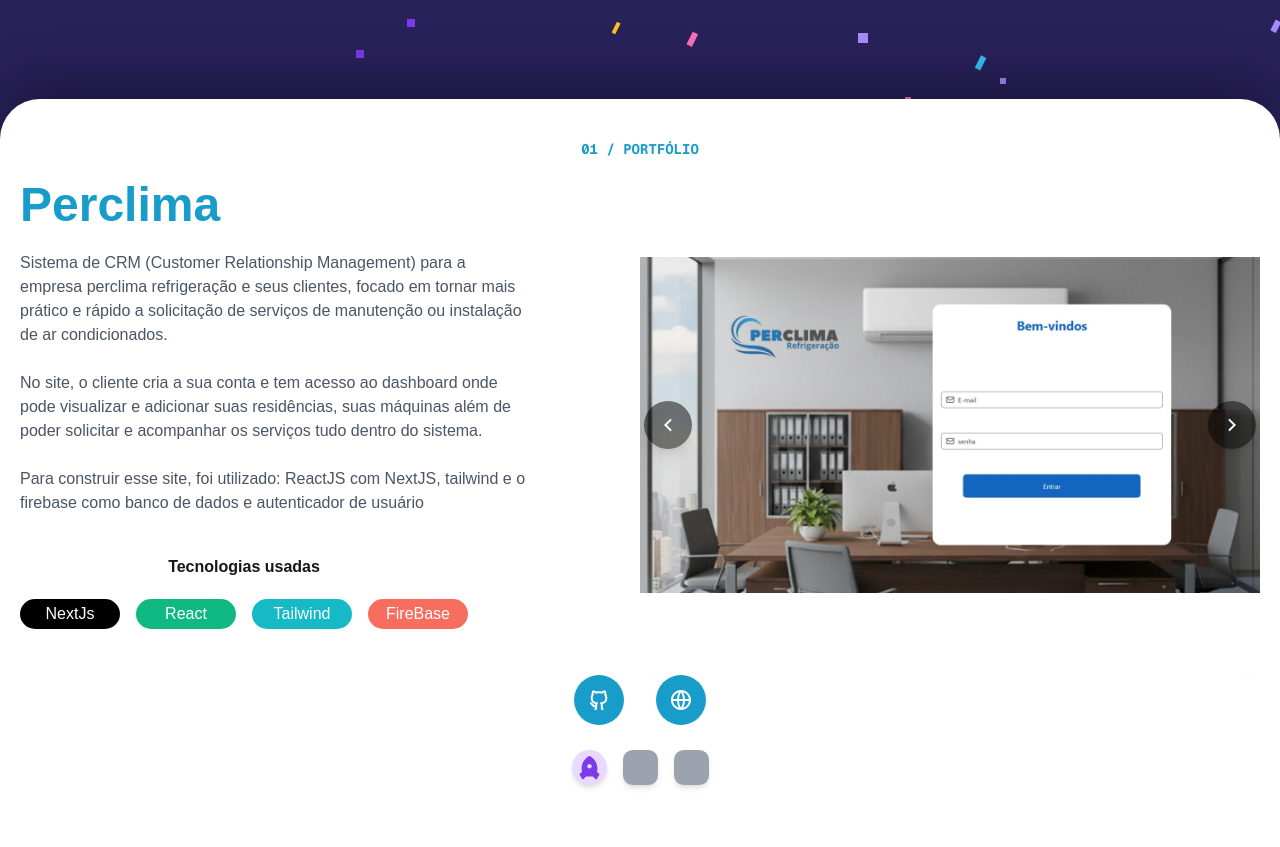
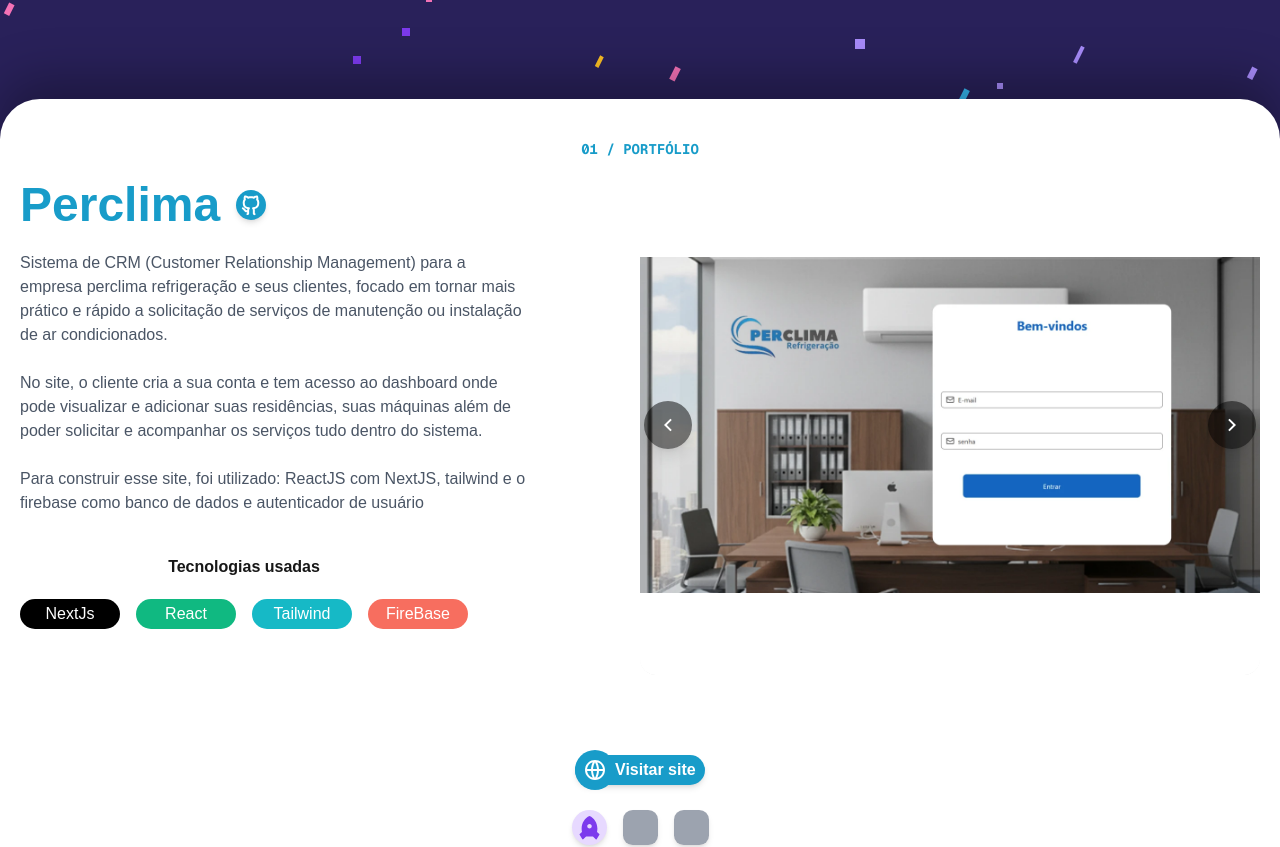
Before and after one commit to david-p-marinho/portfolio, a Next.js app: page / in a window 1280 px wide. Shown: the part 701-1548 px from the top of the page. Built offline with nearby package versions, Linux system fonts and the light colour scheme.

Commit message:
Update projectDesktop.tsx

```diff
--- a/app/(home)/sections/projects/variants/projectDesktop.tsx
+++ b/app/(home)/sections/projects/variants/projectDesktop.tsx
@@ -4,15 +4,25 @@
 import TechProps from "@/types/techProps";
 import Tags from "../component/tags";
 import ActionBtn from "../component/actionBtn";
+import { RiGithubLine, RiGlobalLine } from "react-icons/ri";
 
 export default function ProjectDesktop({ activeProject, techList }: { activeProject: ProjectProps, techList: TechProps[] }) {
     return (
-        <div className="flex flex-col items-center w-full justify-between">
+        <div className="flex flex-col items-center w-full justify-between h-[650px]">
             <div className="flex justify-between w-full">
                 <div className="w-1/2">
                     <AnimatePresence mode="popLayout">
                         <motion.div key={activeProject.id} initial={{ opacity: 0, y: 10 }} animate={{ opacity: 1, y: 0 }} exit={{ opacity: 0, y: -10 }} transition={{ duration: 0.2 }}>
-                            <h2 className="text-5xl font-bold leading-tight text-[#189CC9]">{activeProject.title}</h2>
+                            <div className="flex items-center gap-4">
+                                <h2 className="text-5xl font-bold leading-tight text-[#189CC9]">{activeProject.title}</h2>
+                                {
+                                    activeProject.links.find((link) => link.iconKey == 'github') && (
+                                        <div className="w-[30px] h-[30px] rounded-full bg-[#189CC9] flex justify-center items-center shadow-md transition-all hover:scale-110 hover:shadow-lg hover:cursor-pointer">
+                                            <RiGithubLine className="w-[24px] h-[24px] text-white" />
+                                        </div>
+                                    )
+                                }
+                            </div>
                             <p className="mt-4 text-gray-600 max-w-lg text-md whitespace-pre-line">{activeProject.info}</p>
 
                             {
@@ -44,9 +54,14 @@
 
             <div className="flex gap-8 mb-10">
                 {
-                    activeProject.links.map((item) => (
-                        <ActionBtn key={item.id} link={item.link} name={item.label} iconKey={item.iconKey} />
-                    ))
+                    activeProject.links.find((link) => link.iconKey == 'web') && (
+                        <div className="py-2 w-[130px] h-[30px] rounded-full bg-[#189CC9] flex items-center shadow-md transition-all group hover:scale-110 hover:shadow-lg hover:cursor-pointer">
+                            <div className="w-[40px] h-[40px] rounded-full bg-[#189CC9] flex justify-center items-center group-hover:animate-spin">
+                                <RiGlobalLine className="w-[24px] h-[24px] text-white" />
+                            </div>
+                            <p className="text-white font-bold">Visitar site</p>
+                        </div>
+                    )
                 }
             </div>
         </div>
```
